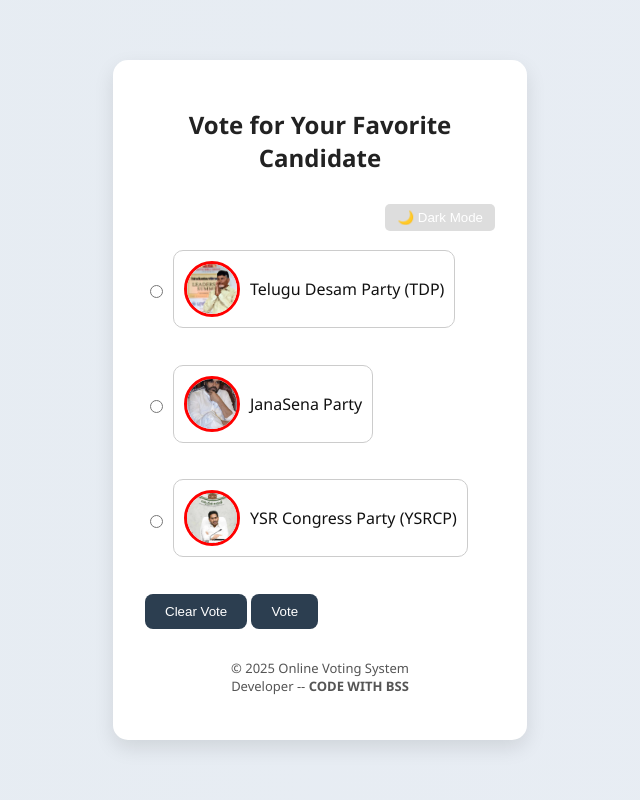
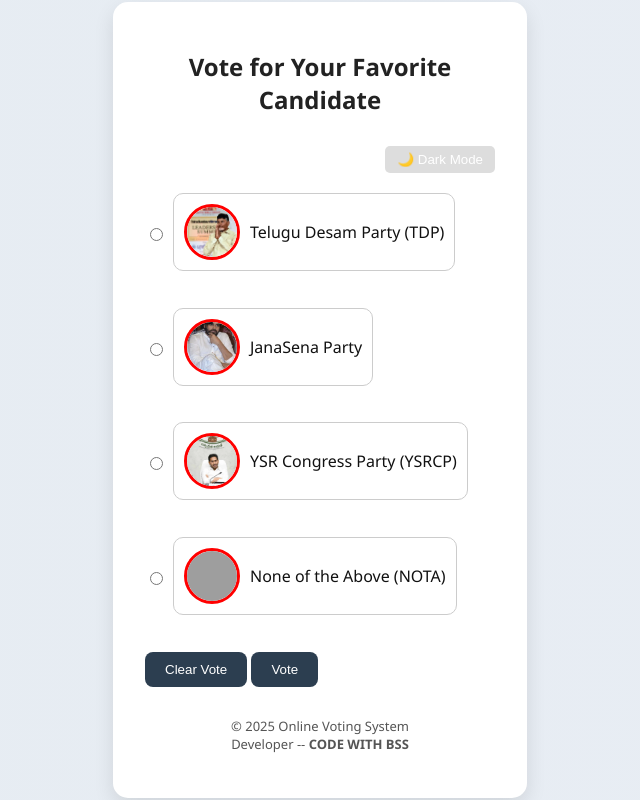
Before and after one commit to Bhanu-lpu/Onlinevotingapp, a Flask app: page / in a window 1280 px wide. Shown: the whole page, without its empty margins (320-960 px from the left). Run offline with Flask 3, Linux system fonts and the light colour scheme; grey boxes are pictures that could not be loaded.

Commit message:
Update index.html

```diff
--- a/templates/index.html
+++ b/templates/index.html
@@ -38,6 +38,14 @@
       YSR Congress Party (YSRCP)
     </label>
   </div>
+  <div class="candidate">
+  <input type="radio" id="nota" name="party" value="NOTA">
+  <label for="nota" class="nota">
+    <img src="https://upload.wikimedia.org/wikipedia/commons/4/4e/NOTA_Logo.png" class="leader-img">
+    None of the Above (NOTA)
+  </label>
+</div>
+
 
   <button type="button" onclick="clearSelection()">Clear Vote</button>
   <button type="submit">Vote</button>
```
